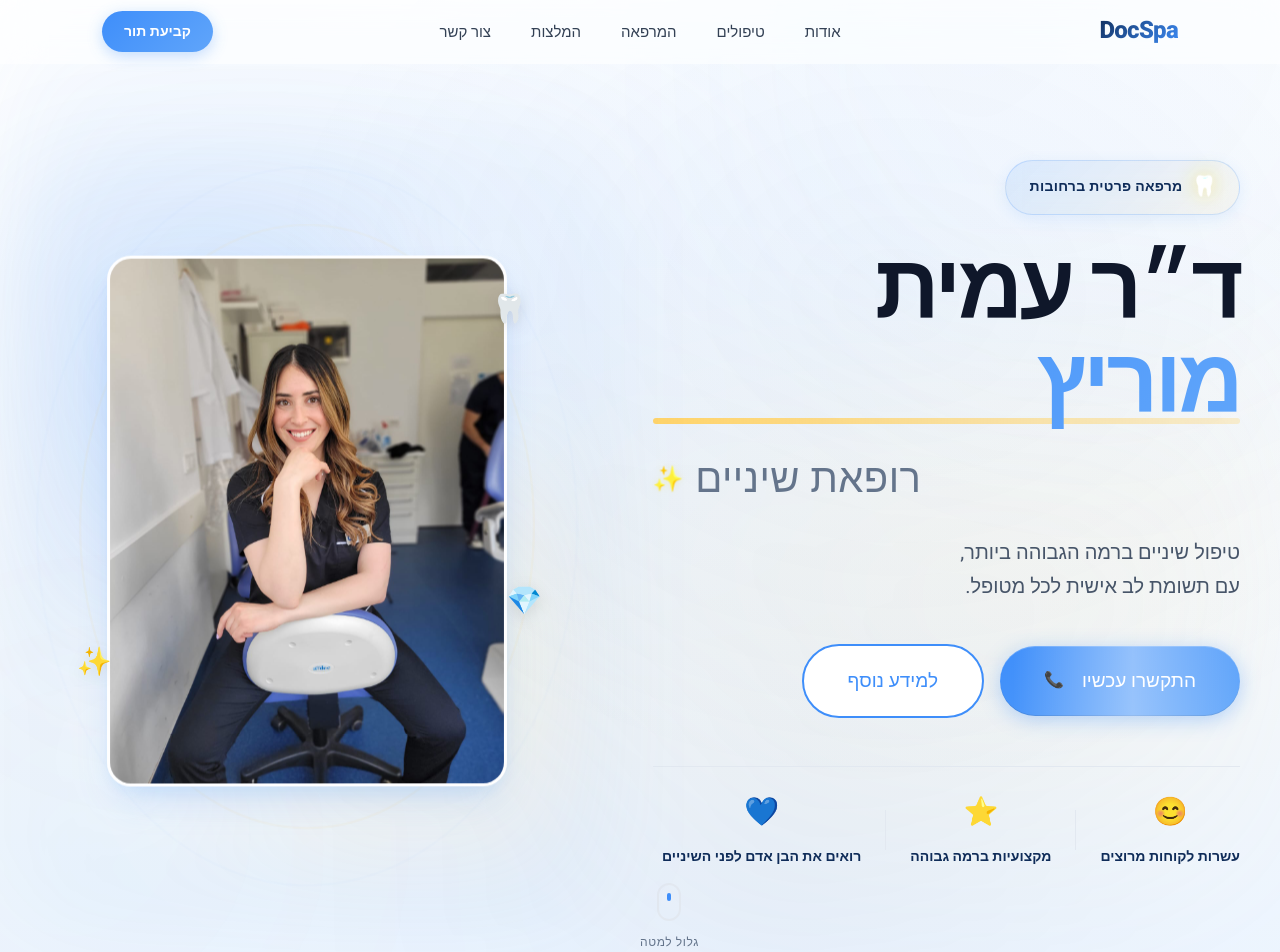
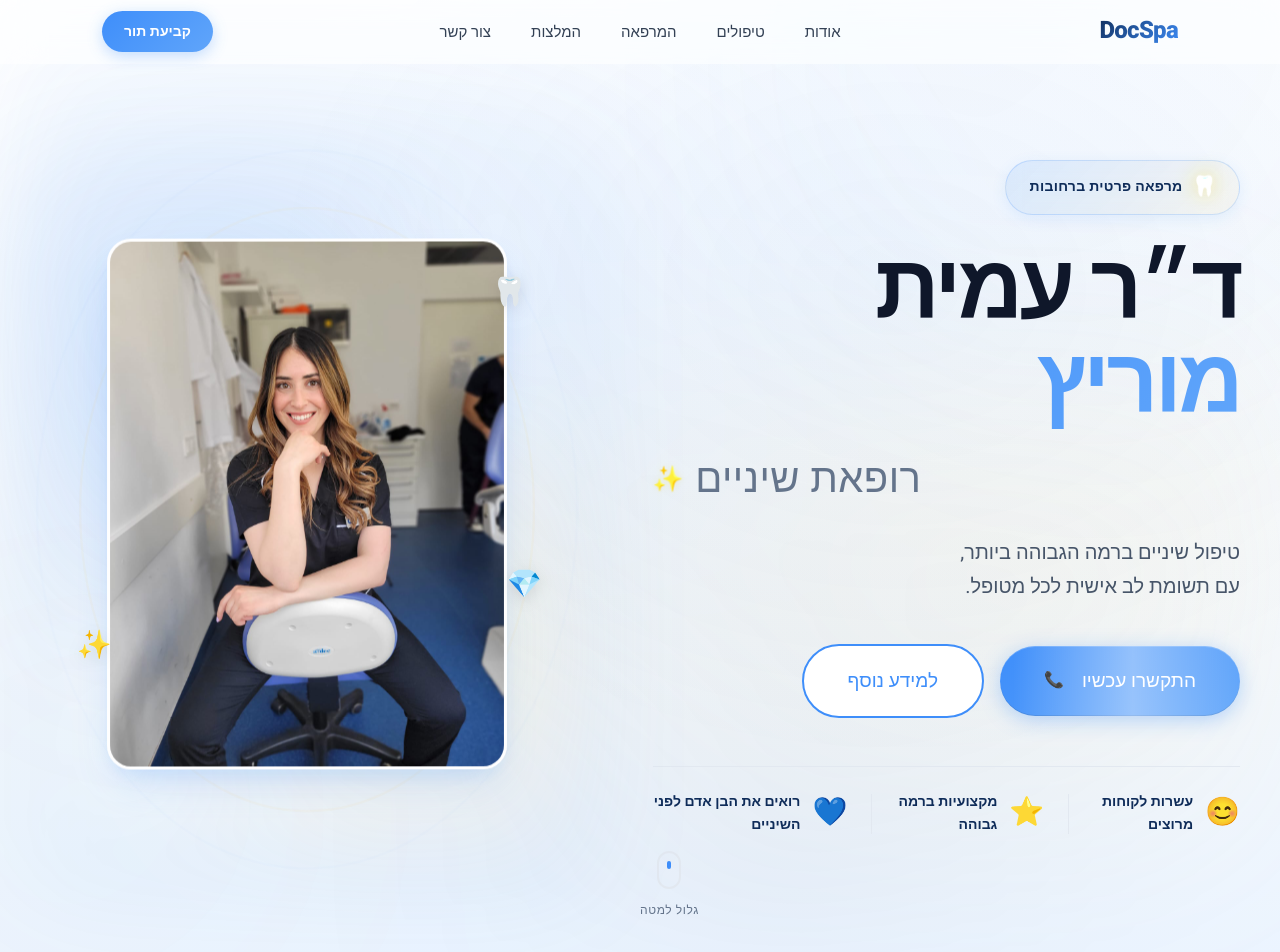
Before and after one commit to Ranb972/DocSpa, a React (Vite) app: page / in a window 1280 px wide. Shown: the top 952 px of the page. Built offline with nearby package versions, Linux system fonts and the light colour scheme; a web font is replaced by a local one.

Commit message:
fix: stats cards RTL layout and remove yellow underline
- Remove gold/yellow underline from "מוריץ" in hero
- Fix stats cards to display horizontally (icon + text in row)
- Add direction: rtl for proper Hebrew text flow
- Text now reads naturally right-to-left on one line

```diff
--- a/src/sections/Hero.css
+++ b/src/sections/Hero.css
@@ -136,20 +136,6 @@
   -webkit-background-clip: text;
   -webkit-text-fill-color: transparent;
   background-clip: text;
-  position: relative;
-}
-
-/* Gold underline accent on title */
-.title-accent::after {
-  content: '';
-  position: absolute;
-  bottom: 8px;
-  right: 0;
-  width: 100%;
-  height: 6px;
-  background: linear-gradient(90deg, var(--color-accent), rgba(255, 211, 105, 0.3));
-  border-radius: 3px;
-  z-index: -1;
 }
 
 .hero-subtitle {
@@ -254,7 +240,7 @@
 .stat-icon {
   font-size: 28px;
   display: block;
-  margin-bottom: 6px;
+  flex-shrink: 0;
 }
 
 .stat-label {
@@ -263,15 +249,23 @@
   color: var(--color-gray);
 }
 
-/* Highlight badge style */
+/* Highlight badge style - horizontal layout with RTL */
 .highlight-badge {
-  text-align: center;
+  flex-direction: row;
+  align-items: center;
+  gap: 12px;
+  direction: rtl;
+}
+
+.highlight-badge .stat-icon {
+  margin-bottom: 0;
 }
 
 .highlight-badge .stat-label {
   font-size: 14px;
   font-weight: 600;
   color: var(--color-primary-dark);
+  text-align: right;
 }
 
 .stat-divider {
```
